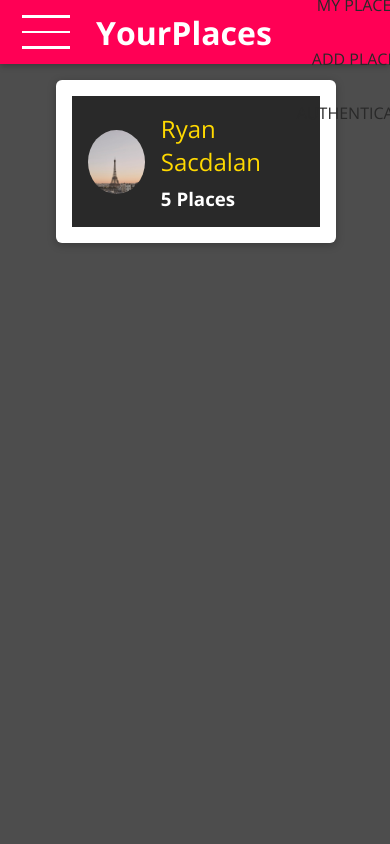
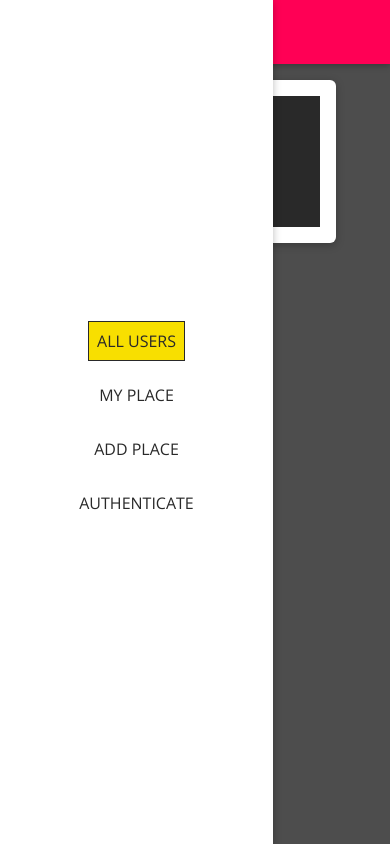
Before and after one commit to RySacdalan/yourlocation-frontend, a React (Create React App) app: page / in a window 390 px wide. Built offline with nearby package versions, Linux system fonts and the light colour scheme.

Commit message:
Implementing basic desktop and mobile navigations.

```diff
--- a/src/shared/components/navigation/MainNavigation.js
+++ b/src/shared/components/navigation/MainNavigation.js
@@ -4,9 +4,16 @@
 import { Link } from "react-router-dom";
 import MainHeader from "./MainHeader";
 import NavLinks from "./NavLinks";
+import SideDrawer from "./SideDrawer";
 
 const MainNavigation = (props) => {
   return (
+    <React.Fragment>
+      <SideDrawer>
+        <nav className="main-navigation__drawer-nav">
+          <NavLinks />
+        </nav>
+      </SideDrawer>
       <MainHeader>
         <button className="main-navigation__menu-btn">
           <span />
@@ -16,10 +23,11 @@
         <h1 className="main-navigation__title">
           <Link to="/">YourPlaces</Link>
         </h1>
-      <nav>
+        <nav className="main-navigation__header-nav">
           <NavLinks />
         </nav>
       </MainHeader>
+    </React.Fragment>
   );
 };
 
--- a/src/shared/components/navigation/SideDrawer.css
+++ b/src/shared/components/navigation/SideDrawer.css
@@ -0,0 +1,10 @@
+.side-drawer{
+ position: fixed;
+ left: 0;
+ top: 0;
+ z-index: 100;
+ height: 100vh;
+ width: 70%;
+ background: white;
+ box-shadow:    0 2px 8px rgba(0, 0, 0, 0.26);
+}
--- a/src/shared/components/navigation/SideDrawer.js
+++ b/src/shared/components/navigation/SideDrawer.js
@@ -0,0 +1,9 @@
+import React from "react";
+
+import "./SideDrawer.css";
+
+const SideDrawer = (props) => {
+  return <aside className="side-drawer">{props.children}</aside>;
+};
+
+export default SideDrawer;
```
Lines whose indentation alone changed are shown as unchanged.
